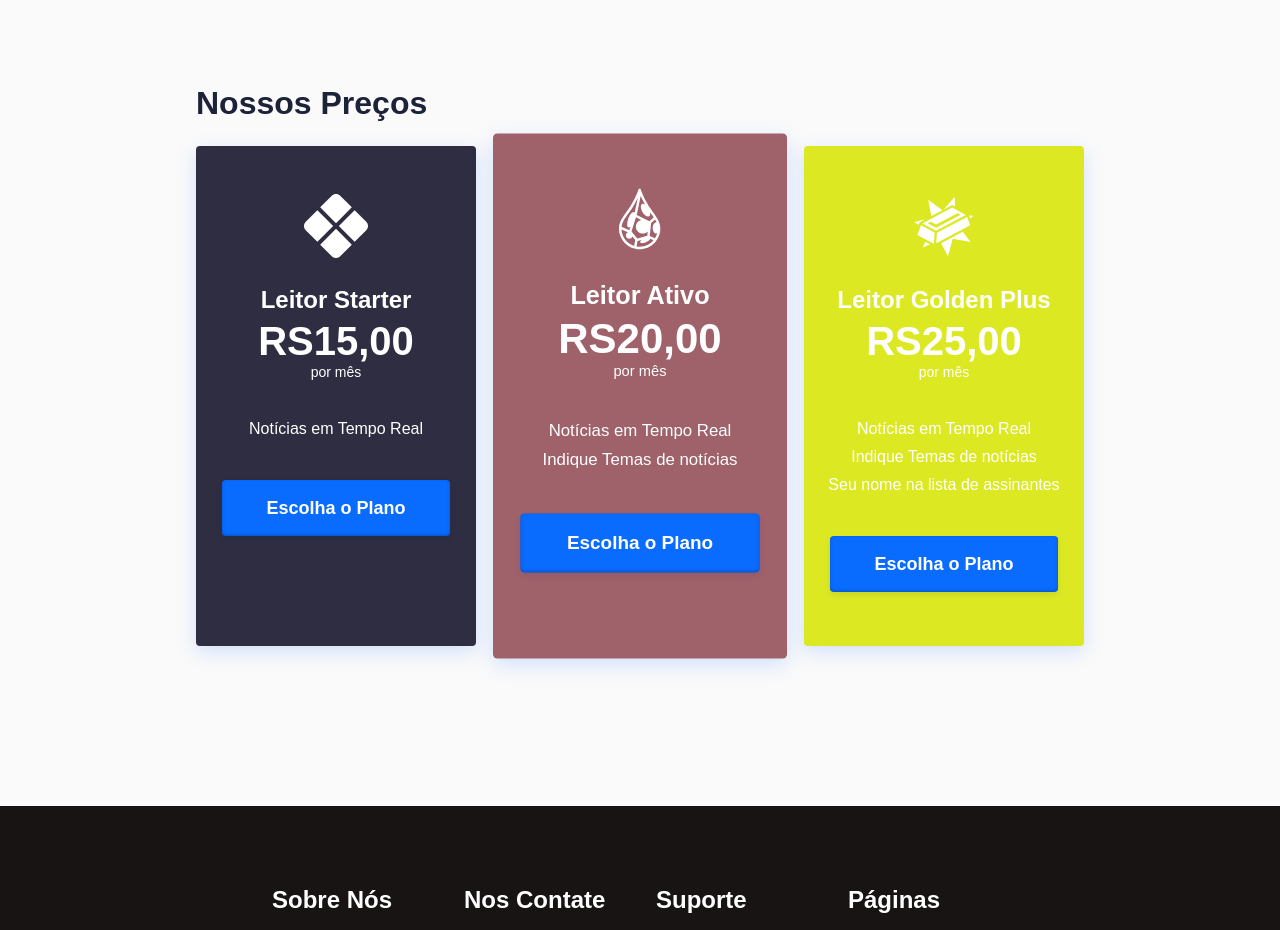
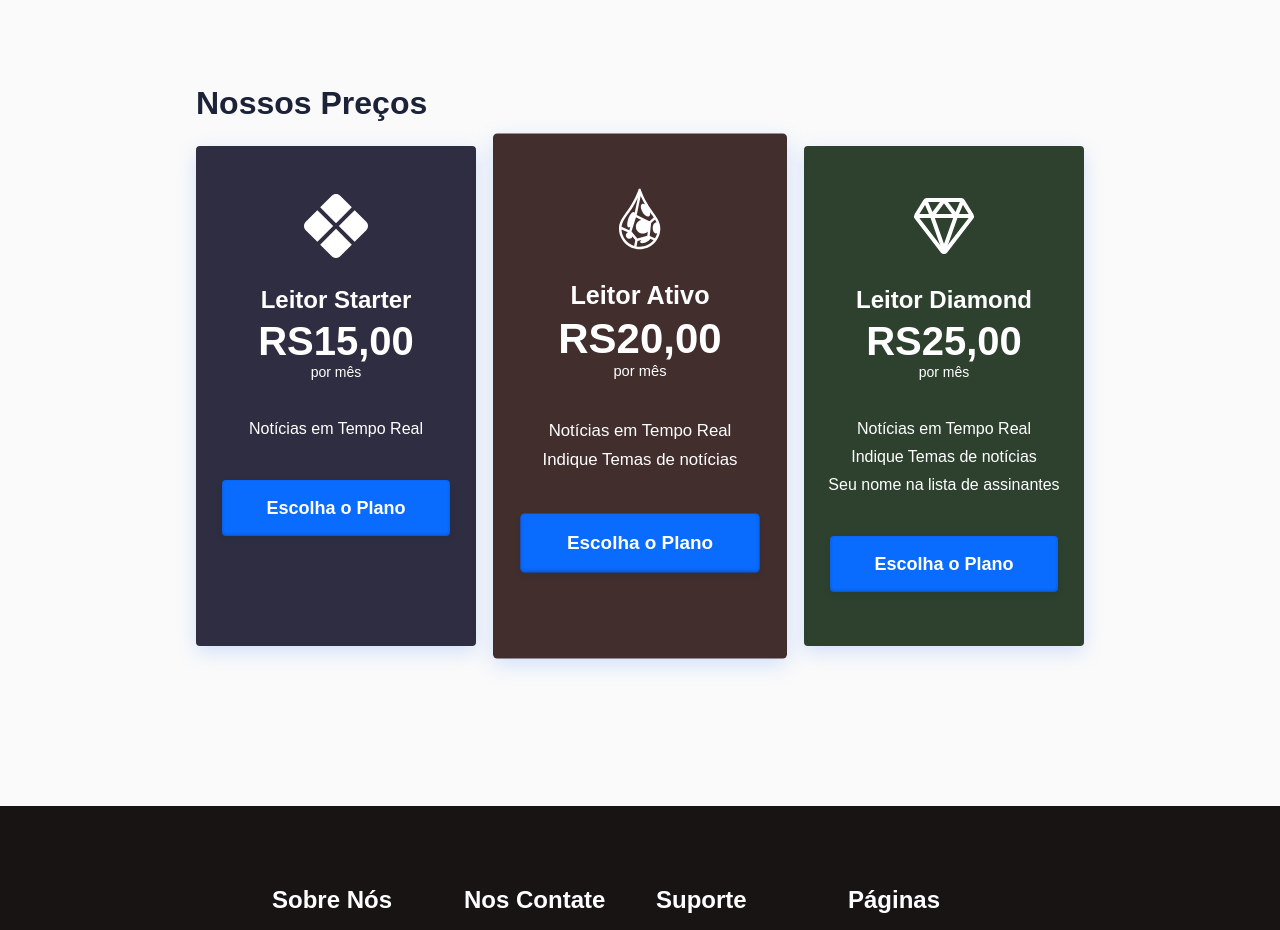
Before and after one commit to caiobarbosa881/conteponews, a React (Create React App) app: page / in a window 1280 px wide. Shown: the part 3220-4150 px from the top of the page. Built offline with nearby package versions, Linux system fonts and the light colour scheme.

Commit message:
adding alt in images

```diff
--- a/src/components/NavBar.css
+++ b/src/components/NavBar.css
@@ -163,7 +163,6 @@
       color: #fff;
       font-size: 2rem;
     }
-
     .nav-btn {
       display: flex;
       justify-content: center;
--- a/src/components/NavBar.js
+++ b/src/components/NavBar.js
@@ -32,7 +32,7 @@ function NavBar() {
         <div className='navbar'>
             <div className='navbar-container container' id='navbar-container-id'>
                 <Link to='/' className="navbar-logo">
-                    <BsNewspaper className={ logo ? "navbar-icon-in" : "navbar-icon-out" }/>
+                    <BsNewspaper alt='Imagem de um Jornal' className={ logo ? "navbar-icon-in" : "navbar-icon-out" }/>
                     ContepoNews
                 </Link>
                 <div className='menu-icon' onClick={handleClick}>
--- a/src/components/Pricing.css
+++ b/src/components/Pricing.css
@@ -17,10 +17,10 @@
 
   .pricing__container-card:nth-child(2) {
     transform: scale(1.05);
-    background-color: #9F616A;
+    background-color: #412e2d;
   }
   .pricing__container-card:nth-child(3) {
-    background-color: #dce922;
+    background-color: #2D412E;
   }
 
   .pricing__container-card:hover {
--- a/src/components/Pricing.js
+++ b/src/components/Pricing.js
@@ -4,7 +4,7 @@ import { Button } from './Button';
 import { BsXDiamondFill } from 'react-icons/bs';
 import { GiCrystalize } from 'react-icons/gi';
 import { IconContext } from 'react-icons/lib';
-import { GiGoldBar } from 'react-icons/gi';
+import { IoDiamondOutline } from 'react-icons/io5';
 import './Pricing.css';
 
 function Pricing() {
@@ -53,9 +53,9 @@ function Pricing() {
                     <Link to="/sign-up" className='pricing__container-card'>
                         <div className='pricing__container-cardInfo'>
                             <div className='icon'>
-                              <GiGoldBar />
+                              <IoDiamondOutline />
                             </div>
-                            <h3>Leitor Golden Plus</h3>
+                            <h3>Leitor Diamond</h3>
                             <h4>RS25,00</h4>
                             <p>por mês</p>
                             <ul className='pricing__container-features'>
--- a/src/components/pages/Footer/Footer.js
+++ b/src/components/pages/Footer/Footer.js
@@ -67,25 +67,24 @@ function Footer() {
               target='_blank'
               aria-label='Facebook'
             >
-              <FaFacebook />
+              <FaFacebook  alt='Link para o Facebook' />
             </Link>
             <Link
               className='social-icon-link'
               to='/'
               target='_blank'
               aria-label='Instagram'
+              alt='Link para o Facebook'
             >
-              <FaInstagram />
+              <FaInstagram  alt='Link para o Instagram' />
             </Link>
             <Link
               className='social-icon-link'
-              to={
-                ''
-              }
+              to='/'
               target='_blank'
               aria-label='Youtube'
             >
-              <FaYoutube />
+              <FaYoutube alt='Link para o Youtube' />
             </Link>
             <Link
               className='social-icon-link'
@@ -93,7 +92,7 @@ function Footer() {
               target='_blank'
               aria-label='Twitter'
             >
-              <FaTwitter />
+              <FaTwitter  alt='Link para o Twitter' />
             </Link>
             <Link
               className='social-icon-link'
@@ -101,7 +100,7 @@ function Footer() {
               target='_blank'
               aria-label='LinkedIn'
             >
-              <FaLinkedin />
+              <FaLinkedin  alt='Link para o LinkedIn' />
             </Link>
           </div>
         </div>
```
